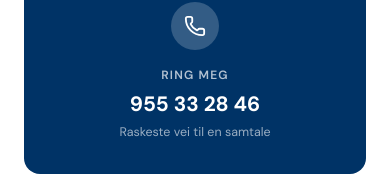
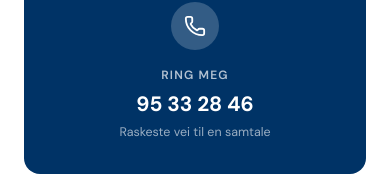
Before and after one commit to Jondalebo/Rettfremradgivning.no, a React (Vite) app: page /kontakt in a window 390 px wide. Shown: the part 460-638 px from the top of the page. Built offline with nearby package versions, Linux system fonts and the light colour scheme.

Commit message:
feat: Update phone number and improve SEO
Updates the primary phone number across the application and documentation.
Adds Open Graph and Twitter image meta tags to improve social media sharing.
Implements lazy loading for page components to improve initial load performance.

```diff
--- a/index.html
+++ b/index.html
@@ -19,7 +19,7 @@ organisasjonsutfordringer. Strukturert beslutningsstøtte som varer over tid
   "name": "Rett Frem Rådgivning",
   "description": "Ekstern sparringspartner for ledere i komplekse beslutninger. Langsiktig beslutningsstøtte tilpasset den enkelte leders situasjon.",
   "url": "https://rettfremradgivning.no",
-  "telephone": "+4795533246",
+  "telephone": "+4795332846",
   "email": "post@rettfremradgivning.no",
   "address": {
     "@type": "PostalAddress",
@@ -71,6 +71,11 @@ organisasjonsutfordringer. Strukturert beslutningsstøtte som varer over tid
       content="Ekstern sparringspartner for ledere i komplekse beslutninger.
       Oversikt over helheten – ikke bare symptomet." />
     <meta property="og:url" content="https://rettfremradgivning.no/" />
+    <meta property="og:image" content="https://www.rettfremradgivning.no/og-image.jpg" />
+    <meta property="og:image:width" content="1200" />
+    <meta property="og:image:height" content="630" />
+    <meta property="og:image:alt" content="Rett Frem Rådgivning – Ekstern beslutningsstøtte for ledere" />
+    <meta name="twitter:image" content="https://www.rettfremradgivning.no/og-image.jpg" />
     <meta property="og:type" content="website" />
     <meta property="og:locale" content="nb_NO" />
     <meta name="twitter:card" content="summary" />
@@ -105,7 +110,7 @@ organisasjonsutfordringer. Strukturert beslutningsstøtte som varer over tid
         i krevende situasjoner.</p>
 
         <h2>Ta kontakt</h2>
-        <p>Telefon: 955 33 28 46</p>
+        <p>Telefon: 95 33 28 46</p>
         <p>E-post: post@rettfremradgivning.no</p>
       </main>
     </noscript>
--- a/src/App.tsx
+++ b/src/App.tsx
@@ -1,14 +1,16 @@
-import React, { useState, useEffect, useRef } from 'react';
+import { lazy, Suspense, useState, useEffect, useRef } from 'react';
 import { motion, AnimatePresence } from 'motion/react';
 import { Menu, X, Phone, Mail, ArrowRight } from 'lucide-react';
 import { BrowserRouter, Routes, Route, Link, useLocation } from 'react-router-dom';
-import Innsikt from './pages/Innsikt';
-import InnsiktPost from './pages/InnsiktPost';
-import Losninger from './pages/Losninger';
-import Hjem from './pages/Hjem';
-import Tjenester from './pages/Tjenester';
-import OmMeg from './pages/OmMeg';
-import Kontakt from './pages/Kontakt';
+
+const Innsikt = lazy(() => import('./pages/Innsikt'));
+const InnsiktPost = lazy(() => import('./pages/InnsiktPost'));
+const Losninger = lazy(() => import('./pages/Losninger'));
+const Hjem = lazy(() => import('./pages/Hjem'));
+const Tjenester = lazy(() => import('./pages/Tjenester'));
+const OmMeg = lazy(() => import('./pages/OmMeg'));
+const Kontakt = lazy(() => import('./pages/Kontakt'));
+
 import { Navigate } from 'react-router-dom';
 
 // --- Components ---
@@ -199,6 +201,12 @@ export default function App() {
       <div className="selection:bg-rf-blue/10 selection:text-rf-blue">
         <Navbar />
         <main>
+          <Suspense fallback={
+            <div className="min-h-screen flex items-center justify-center">
+              <div className="w-6 h-6 border-2 border-rf-blue border-t-transparent
+                 rounded-full animate-spin" />
+            </div>
+          }>
             <Routes>
               <Route path="/" element={<Hjem />} />
               <Route path="/tjenester" element={<Tjenester />} />
@@ -209,6 +217,7 @@ export default function App() {
               <Route path="/innsikt" element={<Innsikt />} />
               <Route path="/innsikt/:id" element={<InnsiktPost />} />
             </Routes>
+          </Suspense>
         </main>
         <Footer />
       </div>
--- a/src/pages/Hjem.tsx
+++ b/src/pages/Hjem.tsx
@@ -103,13 +103,13 @@ const Hjem: React.FC = () => {
 
               <div className="pt-4 border-t border-black/5 flex flex-col gap-3">
                 <a
-                  href="tel:955332846"
+                  href="tel:95332846"
                   className="flex items-center gap-2.5 text-[0.88rem] font-medium
                   text-apple-body hover:text-rf-blue transition-colors group"
                 >
                   <Phone size={15} className="text-rf-blue/60 group-hover:text-rf-blue
                     transition-colors shrink-0" />
-                  955 33 28 46
+                  95 33 28 46
                 </a>
                 <a
                   href="mailto:post@rettfremradgivning.no"
@@ -204,12 +204,12 @@ const Hjem: React.FC = () => {
             Ring meg – det koster ingenting å snakke.
           </p>
           <a
-            href="tel:955332846"
+            href="tel:95332846"
             className="inline-flex items-center gap-3 bg-rf-blue text-white
             px-8 py-4 rounded-full font-semibold text-[0.95rem]
             hover:opacity-90 transition-opacity"
           >
-            Ring 955 33 28 46
+            Ring 95 33 28 46
           </a>
         </div>
       </section>
--- a/src/pages/Kontakt.tsx
+++ b/src/pages/Kontakt.tsx
@@ -8,8 +8,8 @@ const Kontakt: React.FC = () => {
   return (
     <div className="pt-20">
       <Helmet>
-        <title>Ta kontakt – Ring 955 33 28 46 | Rett Frem Rådgivning</title>
-        <meta name="description" content="Ta kontakt med Jon Martin Hovd Dalebø for en uforpliktende samtale. Ring 955 33 28 46 eller send e-post til post@rettfremradgivning.no." />
+        <title>Ta kontakt – Ring 95 33 28 46 | Rett Frem Rådgivning</title>
+        <meta name="description" content="Ta kontakt med Jon Martin Hovd Dalebø for en uforpliktende samtale. Ring 95 33 28 46 eller send e-post til post@rettfremradgivning.no." />
         <link rel="canonical" href="https://www.rettfremradgivning.no/kontakt" />
       </Helmet>
       <section className="min-h-[calc(100vh-5rem)] flex items-center
@@ -43,7 +43,7 @@ const Kontakt: React.FC = () => {
               transition={{ duration: 0.7, delay: 0.1 }}
             >
               <a
-                href="tel:955332846"
+                href="tel:95332846"
                 className="flex flex-col items-center gap-4 bg-rf-blue text-white
                 p-8 rounded-[16px] hover:opacity-90 transition-opacity text-center w-full block"
               >
@@ -55,7 +55,7 @@ const Kontakt: React.FC = () => {
                   <p className="text-[0.75rem] font-semibold tracking-[0.1em] uppercase text-white/70 mb-1">
                     Ring meg
                   </p>
-                  <p className="text-[1.3rem] font-bold">955 33 28 46</p>
+                  <p className="text-[1.3rem] font-bold">95 33 28 46</p>
                   <p className="text-[0.78rem] text-white/60 mt-1">
                     Raskeste vei til en samtale
                   </p>
--- a/src/pages/Losninger.tsx
+++ b/src/pages/Losninger.tsx
@@ -140,12 +140,12 @@ const Losninger = () => {
             </p>
 
             <a
-              href="tel:955332846"
+              href="tel:95332846"
               className="inline-flex items-center gap-3 bg-rf-blue text-white
               px-8 py-4 rounded-full font-semibold text-[0.95rem]
               hover:opacity-90 transition-opacity"
             >
-              Ring meg på 955 33 28 46
+              Ring meg på 95 33 28 46
             </a>
           </motion.div>
 
--- a/src/pages/Tjenester.tsx
+++ b/src/pages/Tjenester.tsx
@@ -161,12 +161,12 @@ const Tjenester: React.FC = () => {
             </Link>
           </div>
           <a
-            href="tel:955332846"
+            href="tel:95332846"
             className="inline-flex items-center gap-3 bg-rf-blue text-white
             px-7 py-3.5 rounded-full font-semibold text-[0.9rem]
             hover:opacity-90 transition-opacity"
           >
-            Ring 955 33 28 46
+            Ring 95 33 28 46
           </a>
         </div>
       </section>
```
Also changed, not shown: public/llms.txt. Lines whose indentation alone changed are shown as unchanged.
